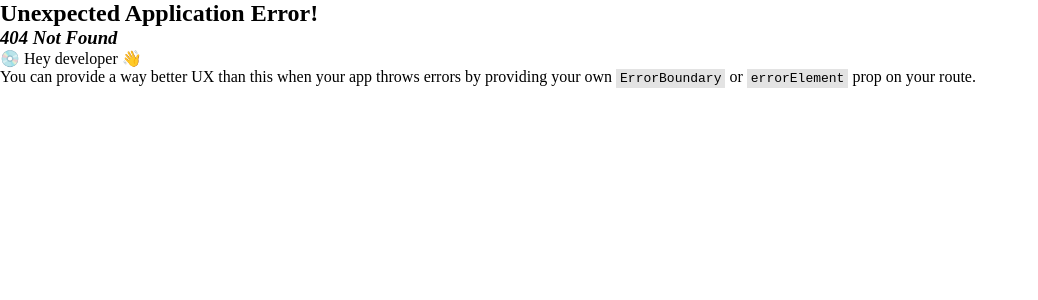
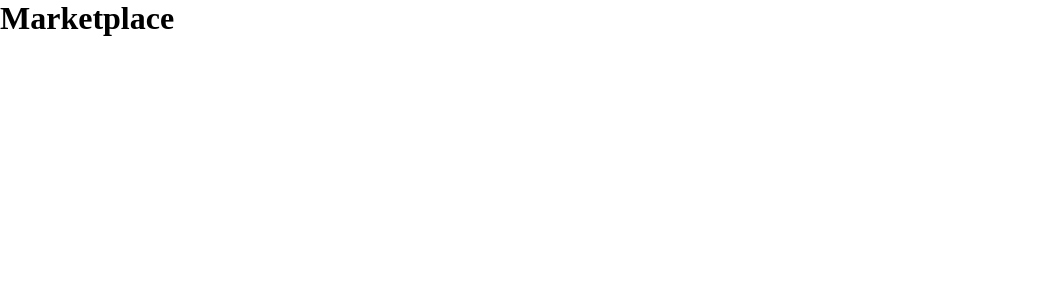
Before and after one commit to JefersonAmaro/front_end_marketplace_3d, a React (Vite) app: page /marketplace in a window 1280 px wide. Before the commit this address had no page. Shown: the top 300 px of the page, without its empty margins (0-1038 px from the left). Built offline with nearby package versions, Linux system fonts and the light colour scheme.

Commit message:
feat: 🎸 (Config) Configuração inicial de rotas

```diff
--- /dev/null
+++ b/src/pages/marketplace/index.jsx
@@ -0,0 +1,7 @@
+function Marketplace () {
+    return (
+        <h1>Marketplace</h1>
+    )
+}
+
+export default Marketplace
--- a/src/routers/routers.jsx
+++ b/src/routers/routers.jsx
@@ -1,6 +1,7 @@
 import { createBrowserRouter } from "react-router-dom";
 import App from "../App";
 import Home from "../pages/home";
+import Marketplace from "../pages/marketplace";
 
 export const router = createBrowserRouter([
     {
@@ -11,6 +12,10 @@ export const router = createBrowserRouter([
                 path: "/",
                 element: <Home />,
             },
+            {
+                path: "/marketplace",
+                element: <Marketplace />,
+            },
         ]
     },
 ]);
```
